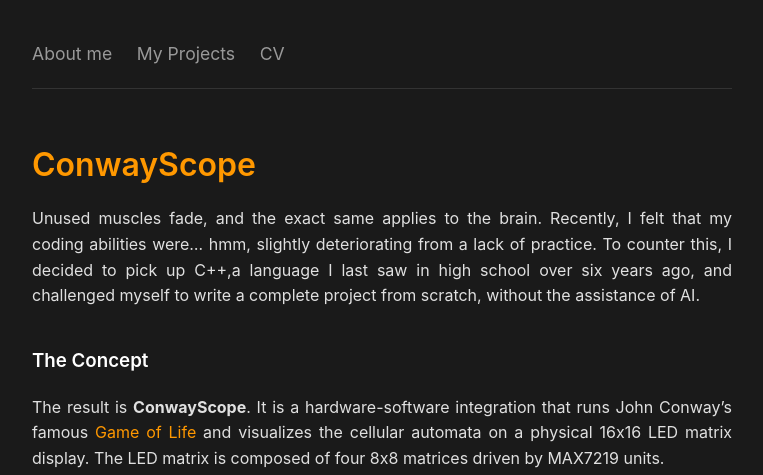
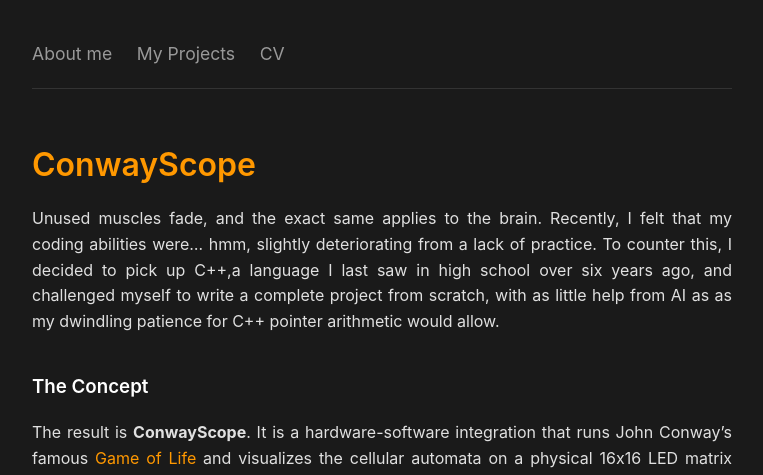
Before and after one commit to JanskyContinuum/JanskyContinuum.github.io, a Jekyll site: the page built from _projects/3zConway.md, in a window 1280 px wide. Shown: the top 475 px of the page, without its empty margins (258-1021 px from the left). Built offline with Jekyll 4.4.1, drawn with Linux system fonts in a browser that asks for light colours.

```diff
--- a/_projects/3zConway.md
+++ b/_projects/3zConway.md
@@ -5,7 +5,7 @@ title: "ConwayScope - Cellular Automata Matrix (C++)"
 
 # ConwayScope
 
-Unused muscles fade, and the exact same applies to the brain. Recently, I felt that my coding abilities were... hmm, slightly deteriorating from a lack of practice. To counter this, I decided to pick up C++,a language I last saw in high school over six years ago, and challenged myself to write a complete project from scratch, without the assistance of AI.
+Unused muscles fade, and the exact same applies to the brain. Recently, I felt that my coding abilities were... hmm, slightly deteriorating from a lack of practice. To counter this, I decided to pick up C++,a language I last saw in high school over six years ago, and challenged myself to write a complete project from scratch, with as little help from AI as as my dwindling patience for C++ pointer arithmetic would allow.
 
 ### The Concept
 The result is **ConwayScope**. It is a hardware-software integration that runs John Conway's famous [Game of Life](https://en.wikipedia.org/wiki/Conway%27s_Game_of_Life) and visualizes the cellular automata on a physical 16x16 LED matrix display.  The LED matrix is composed of four 8x8 matrices driven by MAX7219 units.
```
Also changed, not shown: index.md (+4 -2 lines), 4 other files.
